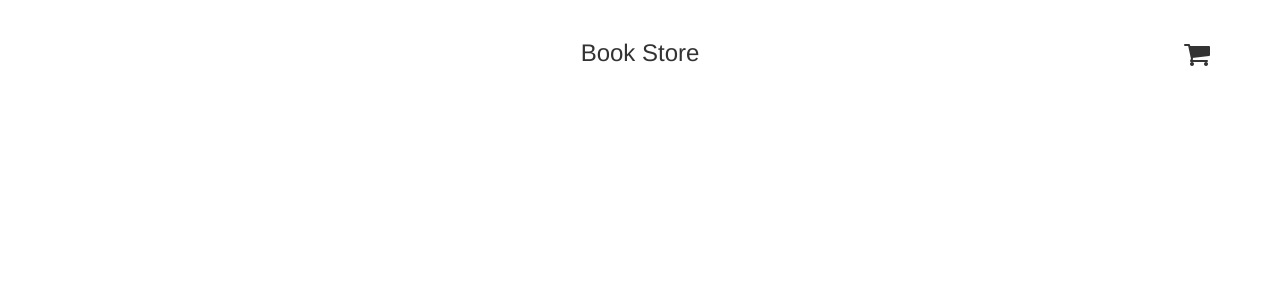
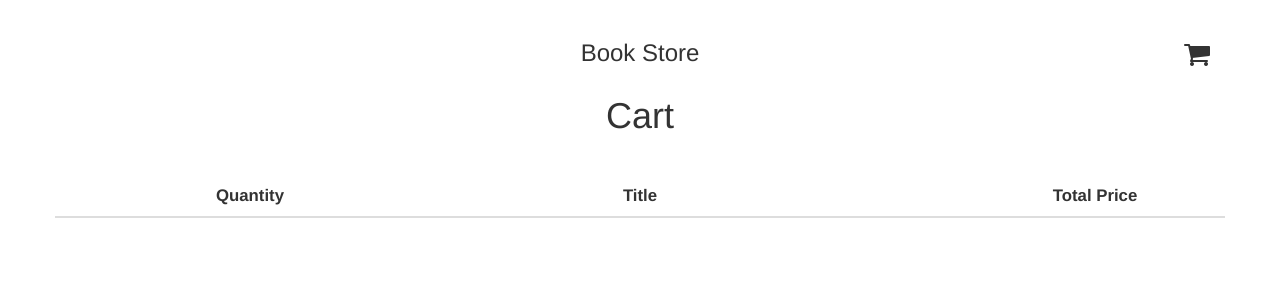
Before and after one commit to velenyak/logMeInBookStore, an Angular app: page /cart in a window 1280 px wide. Before the commit this address led to /. Shown: the top 300 px of the page. Built offline with nearby package versions, Linux system fonts and the light colour scheme.

Commit message:
cart page added

```diff
--- a/src/app/app.router.ts
+++ b/src/app/app.router.ts
@@ -4,6 +4,7 @@ import { Routes, RouterModule } from "@angular/router";
 import { MainComponent } from "app/main/main.component";
 import { BookComponent } from "app/book/book.component";
 import { BookResolve } from "app/book/book.resolve";
+import { CartComponent } from "app/cart/cart.component";
 
 const routes: Routes = [
     {
@@ -19,6 +20,10 @@ const routes: Routes = [
         path: 'book/:id',
         component: BookComponent,
         resolve: {book: BookResolve}
+    },
+    {
+        path: 'cart',
+        component: CartComponent
     }
 ];
 
--- a/src/app/book/book.component.html
+++ b/src/app/book/book.component.html
@@ -11,8 +11,8 @@
     </div>
     <div class="col-sm-3 text-center">
       <p class="text-center label label-danger price">{{price}}</p>
-      <input type="number" class="form-control top-buffer-sm text-center" min="1" max="999" [(ngModel)]="orderCount">
-      <button class="btn btn-success btn-lg top-buffer-sm" (click)="addToCart(book, orderCount)">Add to Cart</button>
+      <input type="number" class="form-control top-buffer-sm text-center" min="1" max="999" [(ngModel)]="quantity">
+      <button class="btn btn-success btn-lg top-buffer-sm" (click)="addToCart(book, quantity)">Add to Cart</button>
     </div>
   </div>
 </div>
--- a/src/app/book/book.component.ts
+++ b/src/app/book/book.component.ts
@@ -16,13 +16,13 @@ export class BookComponent implements OnInit {
   id: string;
   book;
   price: string;
-  orderCount: number;
+  quantity: number;
   authors: string;
 
   constructor(private route: ActivatedRoute, private bookService: BookService, private cartService: CartService) { }
 
   ngOnInit() {
-    this.orderCount = 1;
+    this.quantity = 1;
     this.route.data.subscribe(
       data => {
         this.book = data.book;
@@ -41,10 +41,10 @@ export class BookComponent implements OnInit {
     }
   }
 
-  public addToCart(book, orderCount: number) {
+  public addToCart(book, quantity: number) {
     let cartItem = {
       'book': book,
-      'count': orderCount
+      'quantity': quantity
     };
 
     let cart: Array<any> = JSON.parse(sessionStorage.getItem('cart'));
@@ -57,7 +57,7 @@ export class BookComponent implements OnInit {
       for(let i = 0; i < cart.length; i++) {
         if(cart[i].book.id == cartItem.book.id) {
           hasItem = true;
-          cart[i].count += cartItem.count;
+          cart[i].quantity += cartItem.quantity;
         }
       }
       if(!hasItem) {
@@ -65,7 +65,7 @@ export class BookComponent implements OnInit {
       }
     }
     sessionStorage.setItem('cart', JSON.stringify(cart));
-    this.cartService.newItem(cart);
+    this.cartService.cartItemChange(cart);
   }
 
 }
--- a/src/app/cart/cart.component.css
+++ b/src/app/cart/cart.component.css
@@ -0,0 +1,7 @@
+th {
+    font-size: 1.2em;
+}
+
+.cart-item {
+    font-size: 1.1em;
+}
--- a/src/app/cart/cart.component.html
+++ b/src/app/cart/cart.component.html
@@ -1,3 +1,31 @@
-<p>
-  cart works!
-</p>
+<div class="container">
+  <h1 class="text-center">Cart</h1>
+  <div class="row top-buffer-md">
+    <table class="table text-center">
+      <thead>
+        <tr>
+          <th class="col-sm-1"></th>
+          <th class="col-sm-1 text-center">Quantity</th>
+          <th class="col-sm-5 text-center">Title</th>
+          <th class="col-sm-2 text-center">Total Price</th>
+        </tr>
+      </thead>
+      <tbody>
+        <tr *ngFor="let item of cartItems; let i = index">
+          <td>
+            <span class="fa fa-2x fa-times clickable" (click)="removeItem(i)"></span>
+          </td>
+          <td>
+            <input class="form-control text-center" type="number" min="1" max="999" [(ngModel)]="item.quantity">
+          </td>
+          <td class="cart-item">
+            {{item.book.volumeInfo.title}}
+          </td>
+          <td class="cart-item">
+            {{getTotalPrice(item)}}
+          </td>
+        </tr>
+      </tbody>
+    </table>
+  </div>
+</div>
--- a/src/app/cart/cart.component.ts
+++ b/src/app/cart/cart.component.ts
@@ -1,4 +1,7 @@
 import { Component, OnInit } from '@angular/core';
+import { CartService } from "../shared/cart.service";
+
+const FOR_SALE: string = 'FOR_SALE';
 
 @Component({
   selector: 'app-cart',
@@ -7,9 +10,27 @@ import { Component, OnInit } from '@angular/core';
 })
 export class CartComponent implements OnInit {
 
-  constructor() { }
+  cartItems: Array<any>;
+
+  constructor(private cartService: CartService) { }
 
   ngOnInit() {
+    this.cartItems = JSON.parse(sessionStorage.getItem('cart'));
+  }
+
+  public removeItem(index: number) {
+    this.cartItems.splice(index, 1);
+    sessionStorage.setItem('cart', JSON.stringify(this.cartItems));
+    this.cartService.cartItemChange(this.cartItems);
+  }
+
+  public getTotalPrice(item) {
+    switch (item.book.saleInfo.saleability) {
+      case FOR_SALE:
+        return `Price: ${item.book.saleInfo.retailPrice.amount * item.quantity} ${item.book.saleInfo.retailPrice.currencyCode}`;
+      default:
+        return 'FREE';
+    }
   }
 
 }
--- a/src/app/header/header.component.html
+++ b/src/app/header/header.component.html
@@ -5,7 +5,8 @@
         </div>
         <div class="col-xs-3">
             <div class="text-right">
-                <span class="fa fa-2x clickable" [ngClass]="{'fa-shopping-cart': isCartEmpty, 'fa-cart-plus': !isCartEmpty}"></span>
+                <span class="fa fa-2x clickable" [routerLink]="['/cart']"
+                        [ngClass]="{'fa-shopping-cart': isCartEmpty, 'fa-cart-plus': !isCartEmpty}"></span>
             </div>
         </div>
     </div>
--- a/src/app/shared/cart.service.ts
+++ b/src/app/shared/cart.service.ts
@@ -7,7 +7,7 @@ export class CartService {
 
   constructor() { }
 
-  newItem(cartItems) {
+  cartItemChange(cartItems) {
     this.cartChange.emit(cartItems);
   }
 
```
